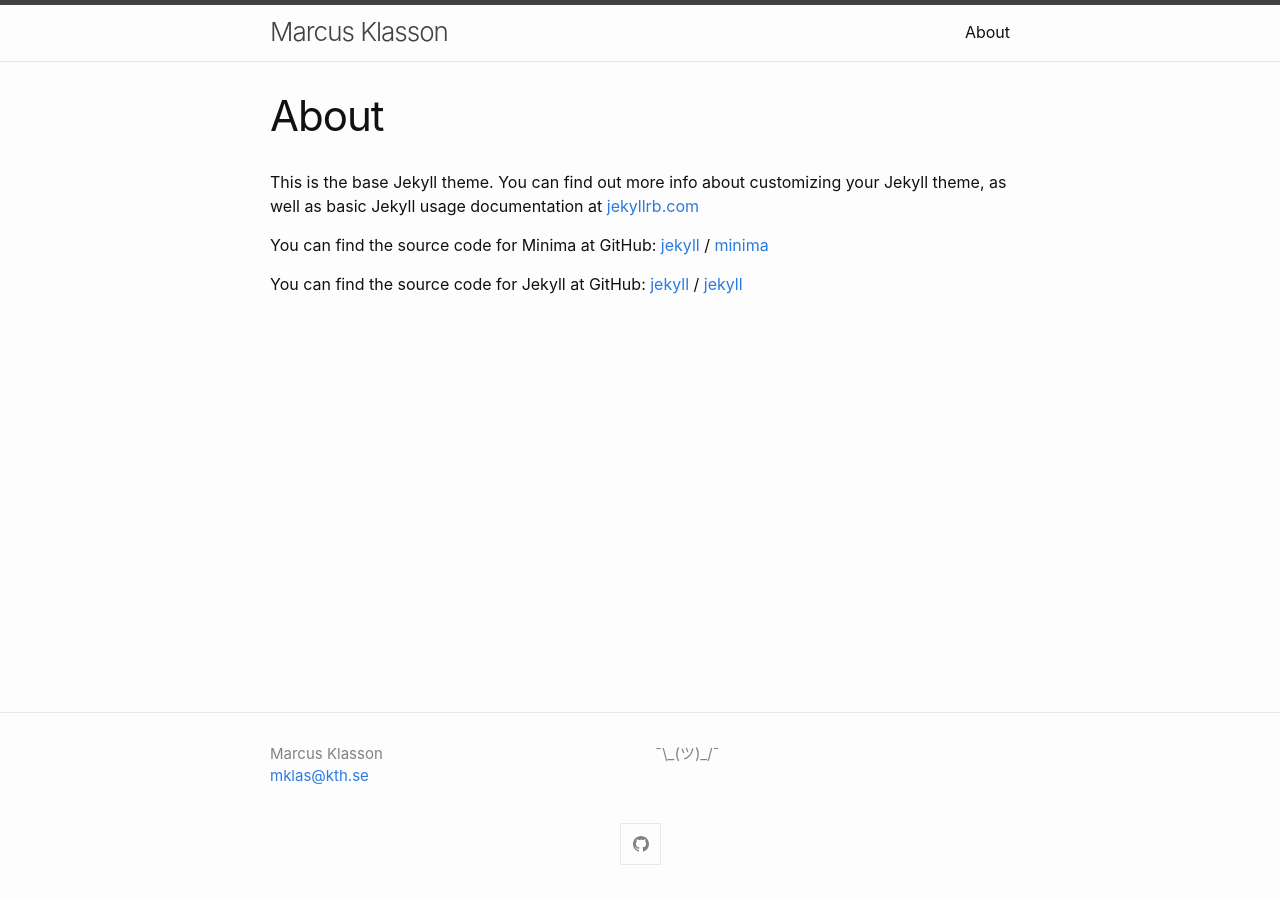
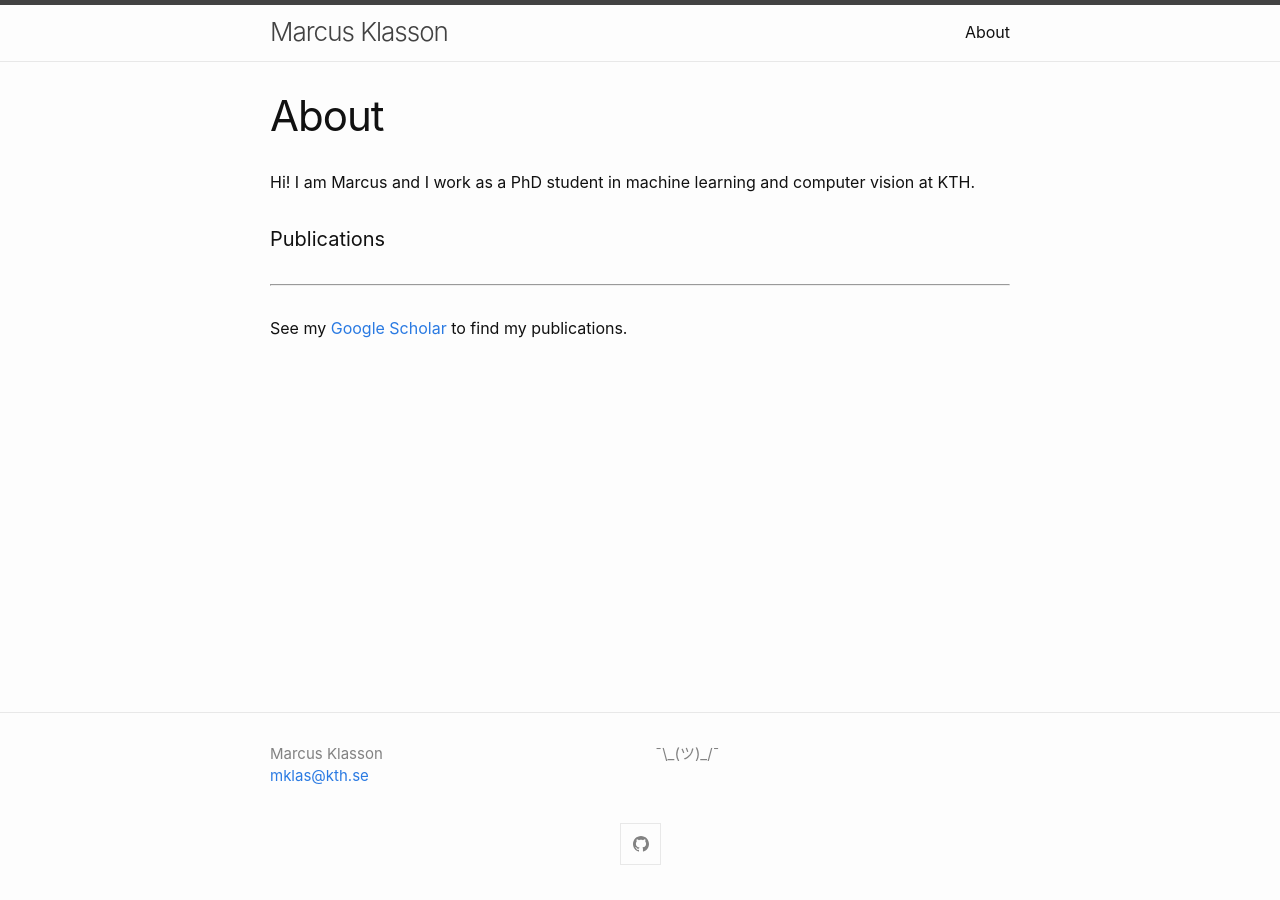
Before and after one commit to marcusklasson/marcusklasson.github.io, a Jekyll site: the page built from about.md, in a window 1280 px wide. Built offline with Jekyll 4.4.1, drawn with Linux system fonts in a browser that asks for light colours.

Commit message:
Update about.md

```diff
--- a/about.md
+++ b/about.md
@@ -4,15 +4,8 @@ title: About
 permalink: /about/
 ---
 
-This is the base Jekyll theme. You can find out more info about customizing your Jekyll theme, as well as basic Jekyll usage documentation at [jekyllrb.com](https://jekyllrb.com/)
+Hi! I am Marcus and I work as a PhD student in machine learning and computer vision at KTH.
 
-You can find the source code for Minima at GitHub:
-[jekyll][jekyll-organization] /
-[minima](https://github.com/jekyll/minima)
-
-You can find the source code for Jekyll at GitHub:
-[jekyll][jekyll-organization] /
-[jekyll](https://github.com/jekyll/jekyll)
-
-
-[jekyll-organization]: https://github.com/jekyll
+#### Publications
+----------------
+See my [Google Scholar](https://scholar.google.es/citations?user=H9VHxP4AAAAJ&hl=en) to find my publications.
```
